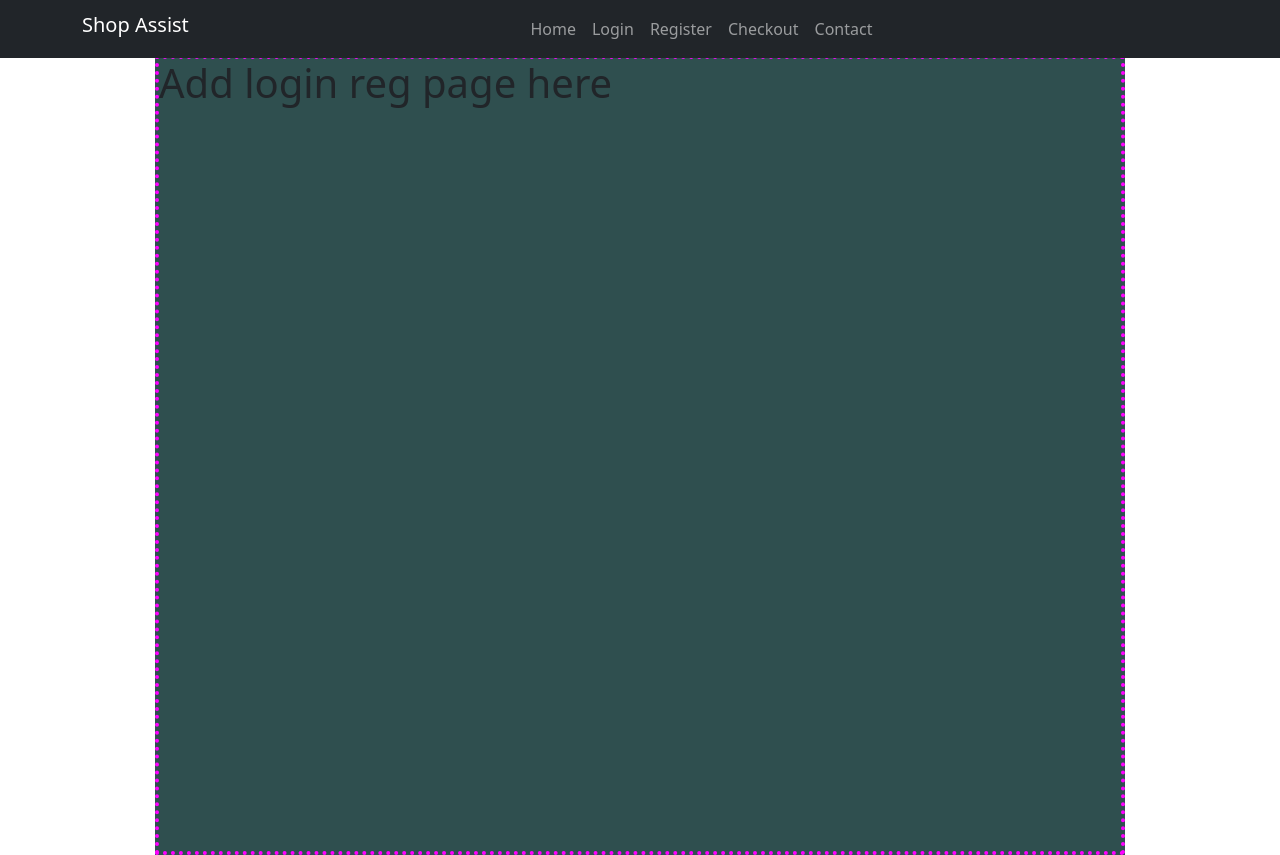
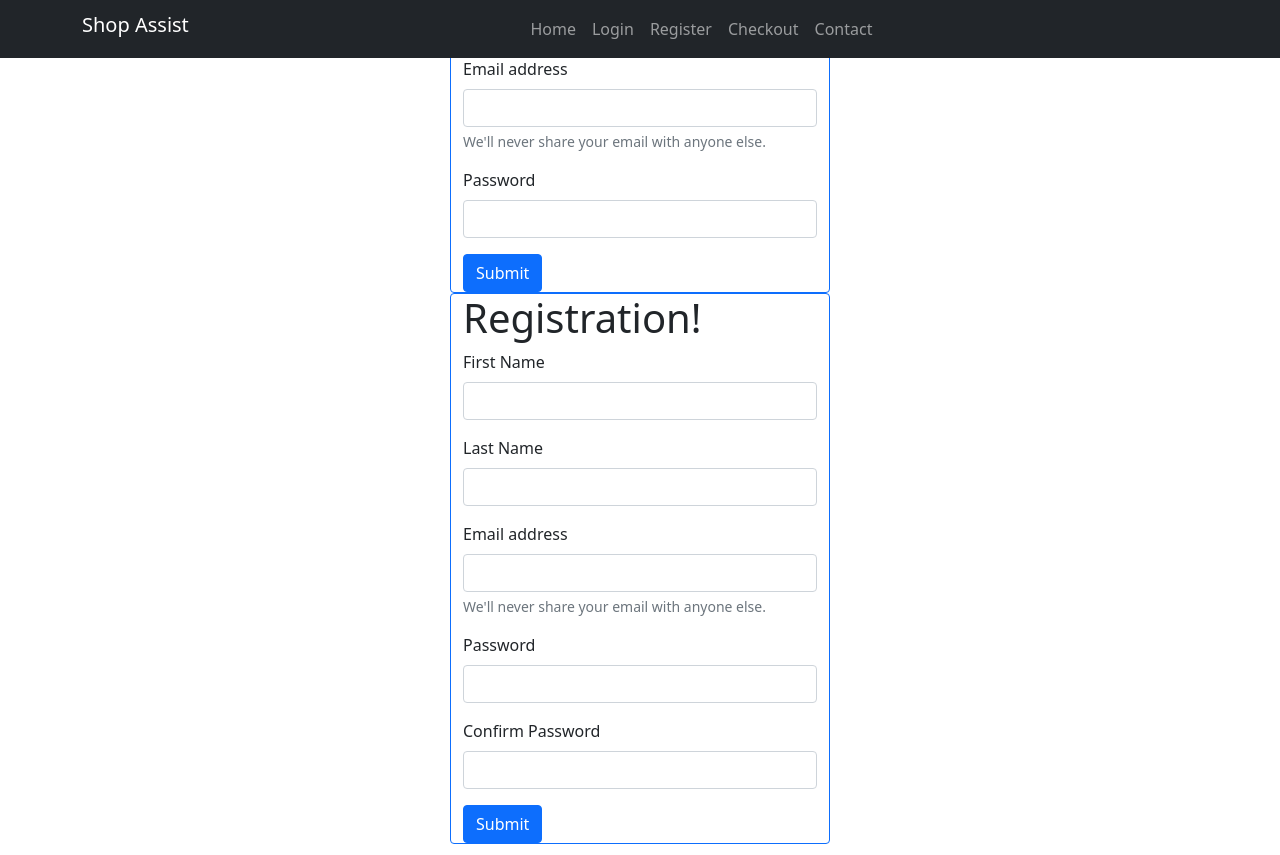
Before and after one commit to SJFoote/shop_assist, a Django app: template shop_assist/shop_assist_app/templates/loginReg.html in a window 1280 px wide. Run offline with Django 3.2, Linux system fonts and the light colour scheme; the template is opened without the code that fills it, so the values that code supplies are empty; some libraries are stand-ins or nearby versions.

Commit message:
Added login and reg

```diff
--- a/shop_assist/shop_assist_app/templates/loginReg.html
+++ b/shop_assist/shop_assist_app/templates/loginReg.html
@@ -4,9 +4,81 @@
 {% include "header.html" %}
 {% endblock %}
 
-    <div id="main">
-        <div class="loginReg">
-            <h1>Add login reg page here</h1>
+
+<!DOCTYPE html>
+<html lang="en">
+<head>
+    <meta charset="UTF-8">
+    <meta http-equiv="X-UA-Compatible" content="IE=edge">
+    <meta name="viewport" content="width=device-width, initial-scale=1.0">
+    <title>Books</title>
+    <link href="https://cdn.jsdelivr.net/npm/bootstrap@5.0.1/dist/css/bootstrap.min.css" rel="stylesheet" integrity="sha384-+0n0xVW2eSR5OomGNYDnhzAbDsOXxcvSN1TPprVMTNDbiYZCxYbOOl7+AMvyTG2x" crossorigin="anonymous">
+    {% load static %}
+    <link rel="stylesheet" href="{% static 'css/style.css' %}">
+</head>
+<body>
+    <div class="container login-lg">
+
+    <div class="row">
+    <div class="col-sm-4"></div>
+    <div class="col-sm-4 border border-primary p-20
+    bg-white rounded">
+        <h1>Login!</h1>
+        <form action ="/login" method="POST">
+            {% csrf_token %}
+        {% if messages %}
+            {% for message in messages %}
+                <li>{{ message }}</li>
+            {% endfor %}
+        {% endif %}
+        <div class="mb-3">
+        <label for="exampleInputEmail1" class="form-label">Email address</label>
+        <input type="email" class="form-control" id="email" name="email" aria-describedby="emailHelp">
+        <div id="emailHelp" class="form-text">We'll never share your email with anyone else.</div>
+        </div>
+        <div class="mb-3">
+        <label for="exampleInputPassword1" class="form-label">Password</label>
+        <input type="password" class="form-control" id="password" name="password">
+        </div>
+
+        <button type="submit" class="btn btn-primary">Submit</button>
+    </form>
+    </div>
+    <div class="col-sm-4"></div>
+    </div>
+
+    <div class="row">
+        <div class="col-sm-4"></div>
+        <div class="col-sm-4 border border-primary p-20 bg-white rounded">
+            <h1>Registration!</h1>
+            <form action ="/register" method="POST">
+                {% csrf_token %}
+            <div class="mb-3">
+                <label for="first_name" class="form-label">First Name</label>
+                <input type="text" class="form-control" id="first_name" name="first_name">
+            </div>
+            <div class="mb-3">
+                <label for="last_name" class="form-label">Last Name</label>
+                <input type="text" class="form-control" id="last_name" name="last_name">
+            </div>
+            <div class="mb-3">
+            <label for="exampleInputEmail1" class="form-label">Email address</label>
+            <input type="email" class="form-control" id="email" name="email">
+            <div id="emailHelp" class="form-text">We'll never share your email with anyone else.</div>
+            </div>
+            <div class="mb-3">
+            <label for="exampleInputPassword1" class="form-label">Password</label>
+            <input type="password" class="form-control" id="password" name="password">
+            </div>
+            <div class="mb-3">
+                <label for="exampleInputPassword1" class="form-label">Confirm Password</label>
+                <input type="password" class="form-control" id="confirm" name="confirm">
+                </div>
+
+            <button type="submit" class="btn btn-primary">Submit</button>
+        </form>
+        </div>
+        <div class="col-sm-4"></div>
         </div>
     </div>
 </body>
--- a/shop_assist/shop_assist_app/urls.py
+++ b/shop_assist/shop_assist_app/urls.py
@@ -7,6 +7,9 @@ urlpatterns = [
     path('login/', views.login),
     path('register/', views.register),
     path('checkout/', views.checkOut),
+    path('logout/', views.logout),
+    path('loginReg/', views.loginReg)
+
 
     # redirects
 
```
Also changed, not shown: shop_assist/shop_assist_app/models.py (+45 -0 lines), shop_assist/shop_assist_app/views.py (+39 -5 lines), shop_assist/db.sqlite3, shop_assist/shop_assist_app/migrations/0001_initial.py (added).
